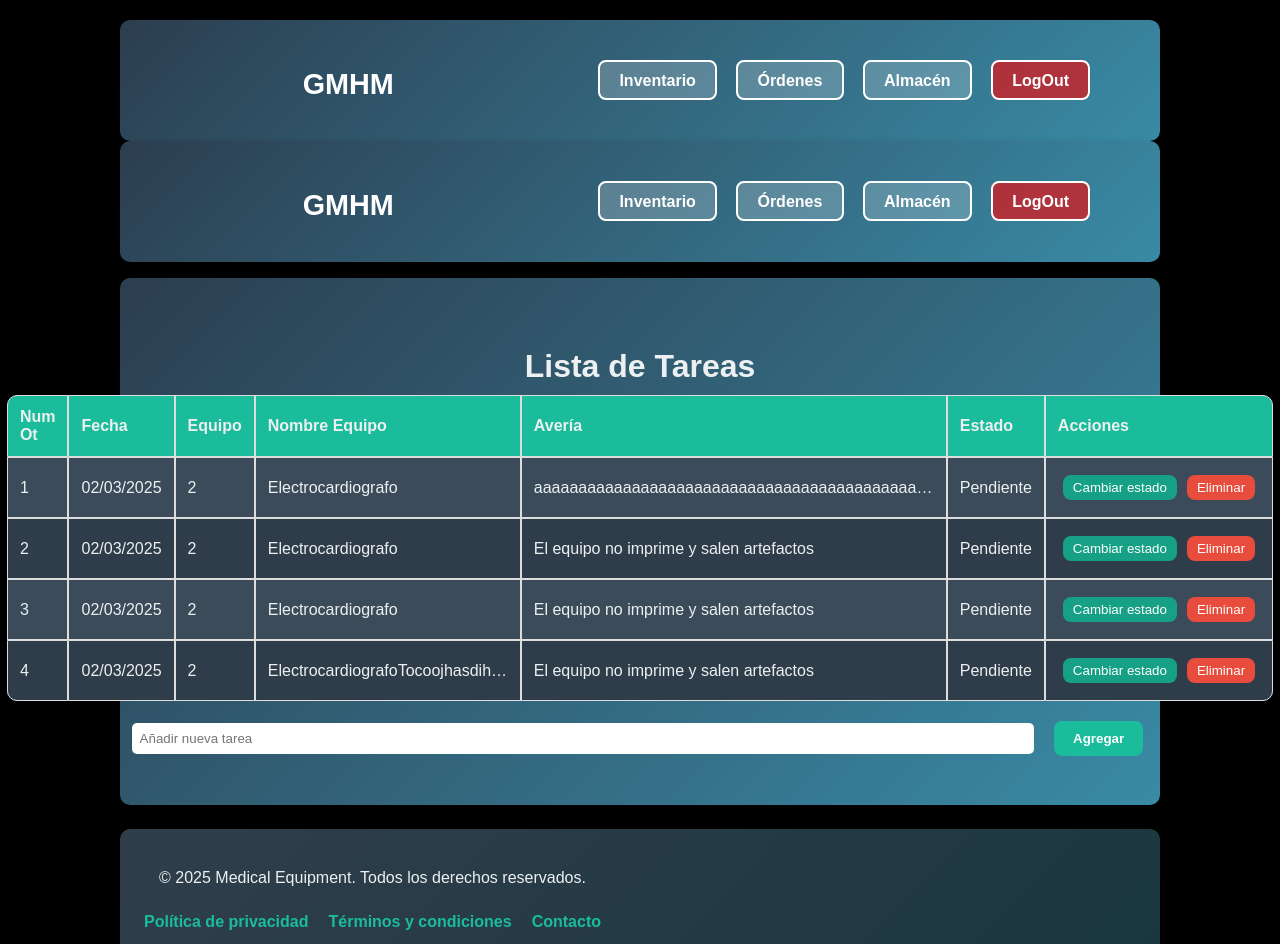
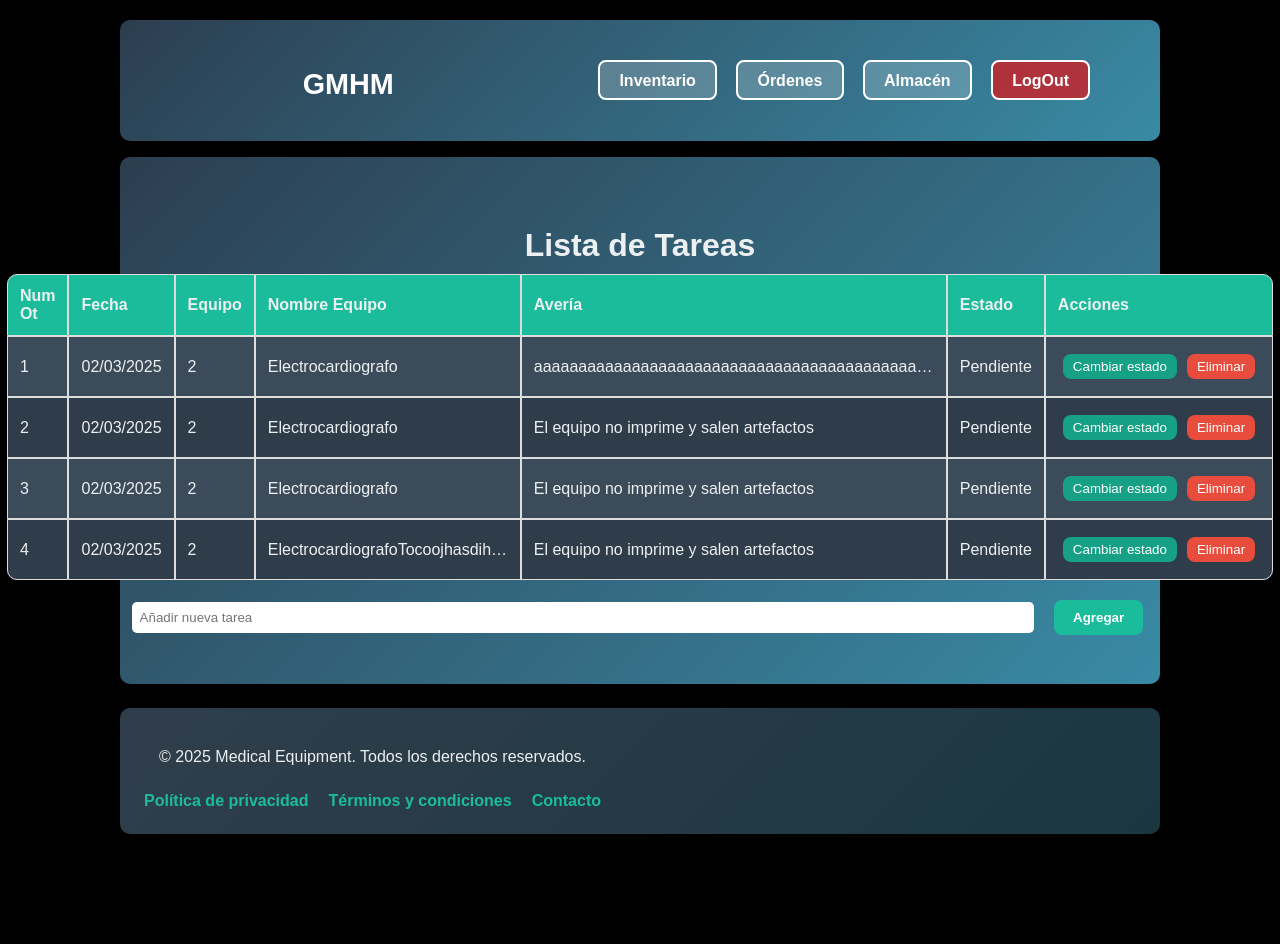
Before and after one commit to AtoBerenguer/gehm, a Vue app: page /main in a window 1280 px wide. Shown: the top 944 px of the page. After the commit the page ends 854 px from the top, so only its background shows below. Built offline with nearby package versions, Linux system fonts and the light colour scheme.

Commit message:
Eliminar componentes de encabezado y pie de página del contenido principal

```diff
--- a/src/components/mainContent.vue
+++ b/src/components/mainContent.vue
@@ -1,23 +1,18 @@
 <template>
     <div>
-        <HeaderComponent></HeaderComponent>
         <tareasList />
-        <FooterComponent></FooterComponent>
 
     </div>
 </template>
 
 <script>
-import HeaderComponent from './shared/headerComponent.vue';
 import tareasList from './task/tareasList.vue';
-import FooterComponent from './shared/footerComponent.vue';
 
 export default {
     name: 'MainContent',
     components: {
-        HeaderComponent,
-        tareasList,
-        FooterComponent
+       tareasList,
+
     },
     data() {
         return {
```
